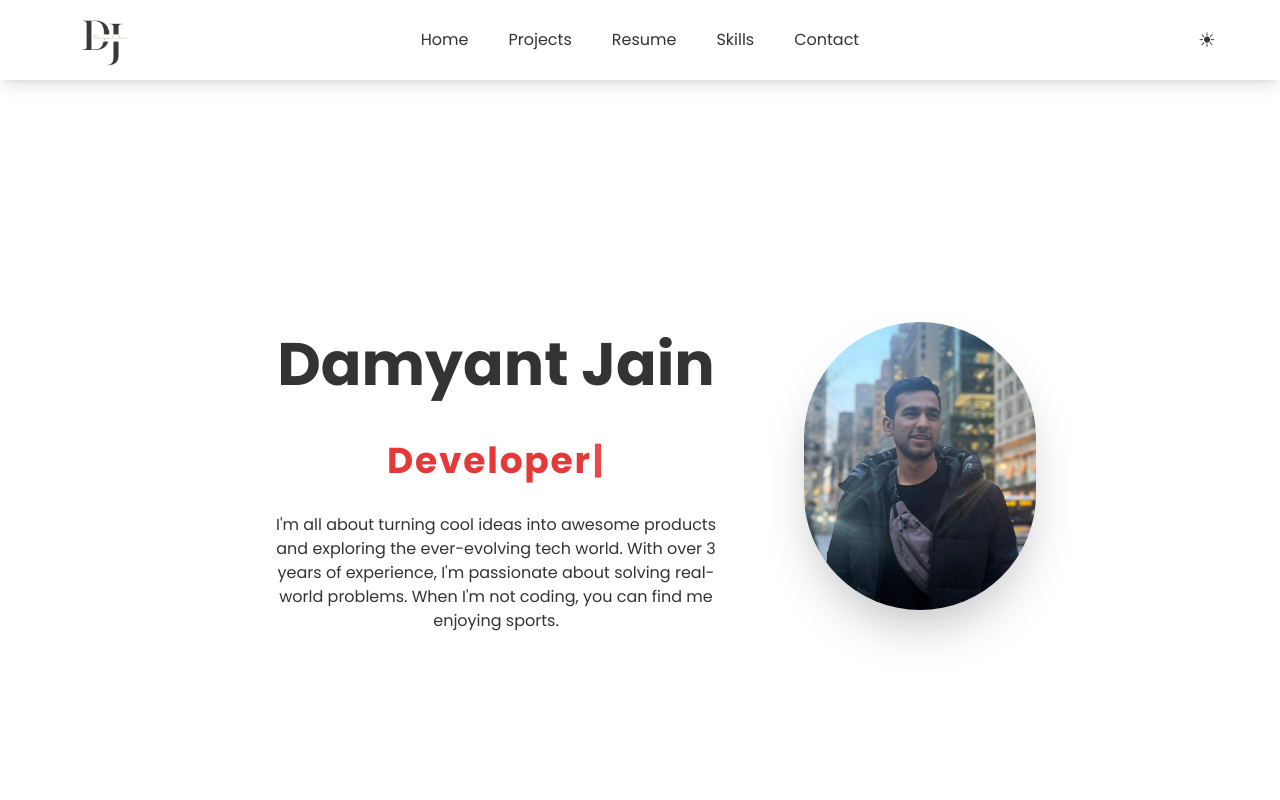
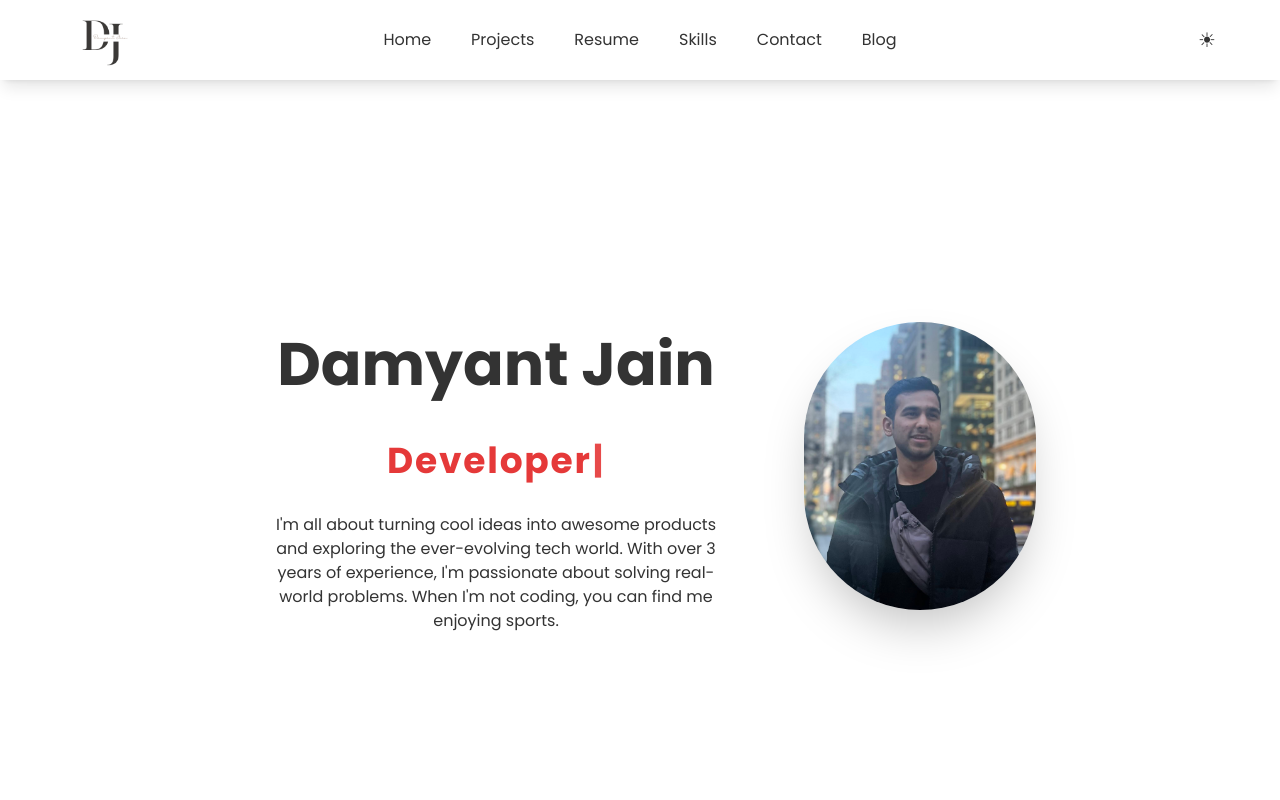
Before and after one commit to damyantjain/portfolio-website, a React (Vite) app: page / in a window 1280 px wide. Shown: the top 800 px of the page. Built offline with nearby package versions, Linux system fonts and the light colour scheme; no server answers.

Commit message:
Release the blog feature

```diff
--- a/src/components/Blog/BlogView.jsx
+++ b/src/components/Blog/BlogView.jsx
@@ -41,7 +41,6 @@ const BlogView = () => {
             year: "numeric",
           })}
         </p>
-        <img src={blog.image} className="object-cover rounded-lg mt-4" />
         <BlogContent blog={blog} />
       </div>
     </div>
--- a/src/db/nav.js
+++ b/src/db/nav.js
@@ -19,11 +19,11 @@ const nav = [
     title: "Contact",
     link: "contact",
   },
-  // {
-  //   title: "Blog",
-  //   link: "blog",
-  //   external: true,
-  // }
+  {
+    title: "Blog",
+    link: "blog",
+    external: true,
+  }
 ];
 
 export default nav;
```
